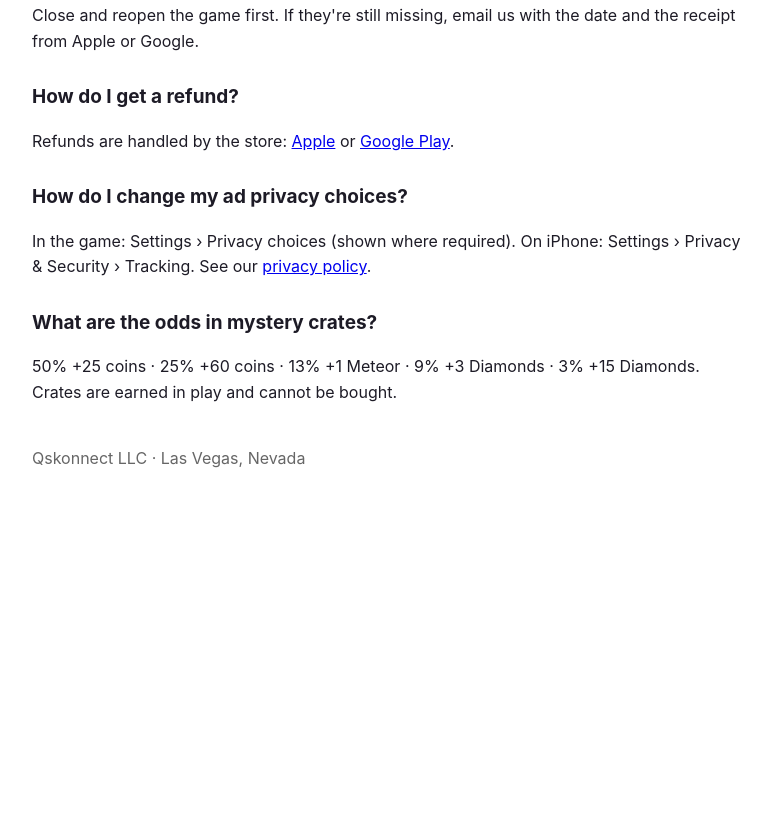
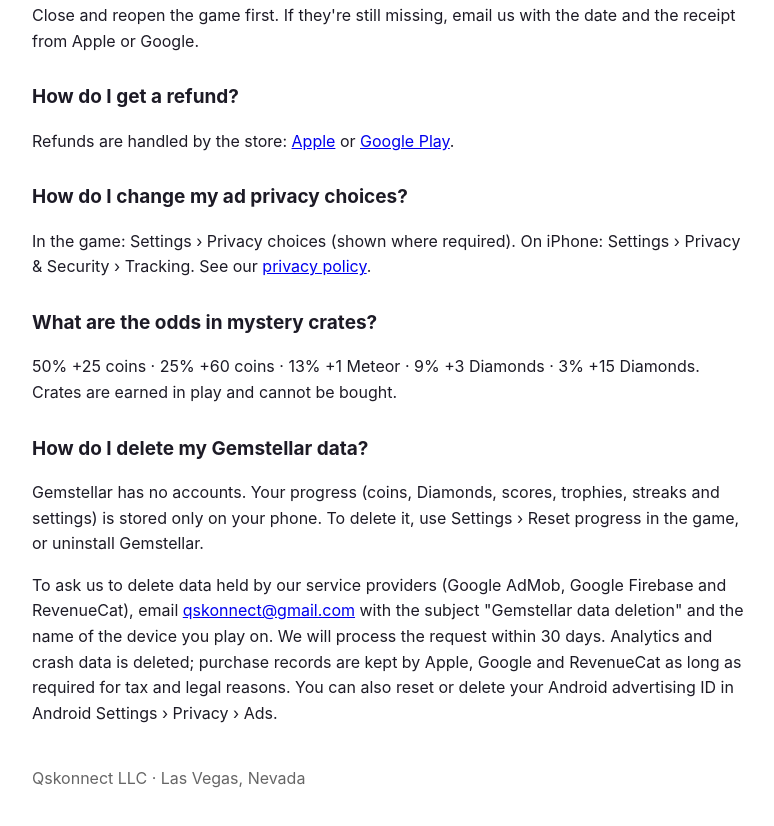
Before and after one commit to qkonnect/gem-blast, a plain HTML site: page support.html in a window 1280 px wide. Shown: the part 477-1303 px from the top of the page, without its empty margins (248-1022 px from the left). Before the commit the page ends 988 px from the top, so only its background shows below. Drawn offline with Linux system fonts and the light colour scheme.

Commit message:
Add data deletion section to support page

```diff
--- a/support.html
+++ b/support.html
@@ -25,5 +25,9 @@
 <h2>What are the odds in mystery crates?</h2>
 <p>50% +25 coins · 25% +60 coins · 13% +1 Meteor · 9% +3 Diamonds · 3% +15 Diamonds. Crates are earned in play and cannot be bought.</p>
 
+<h2 id="delete-data">How do I delete my Gemstellar data?</h2>
+<p>Gemstellar has no accounts. Your progress (coins, Diamonds, scores, trophies, streaks and settings) is stored only on your phone. To delete it, use Settings › Reset progress in the game, or uninstall Gemstellar.</p>
+<p>To ask us to delete data held by our service providers (Google AdMob, Google Firebase and RevenueCat), email <a href="mailto:qskonnect@gmail.com?subject=Gemstellar%20data%20deletion">qskonnect@gmail.com</a> with the subject "Gemstellar data deletion" and the name of the device you play on. We will process the request within 30 days. Analytics and crash data is deleted; purchase records are kept by Apple, Google and RevenueCat as long as required for tax and legal reasons. You can also reset or delete your Android advertising ID in Android Settings › Privacy › Ads.</p>
+
 <p style="margin-top:40px;color:#666">Qskonnect LLC · Las Vegas, Nevada</p>
 </body></html>
```
